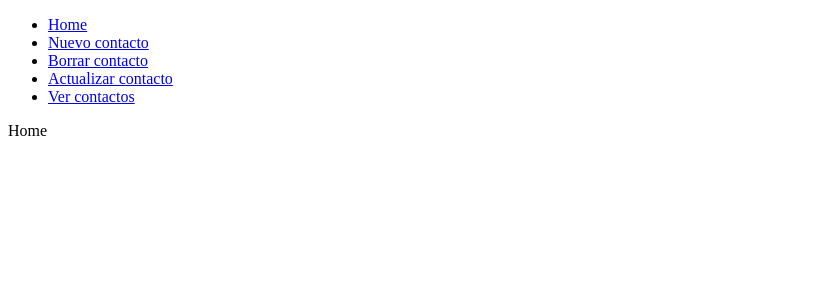
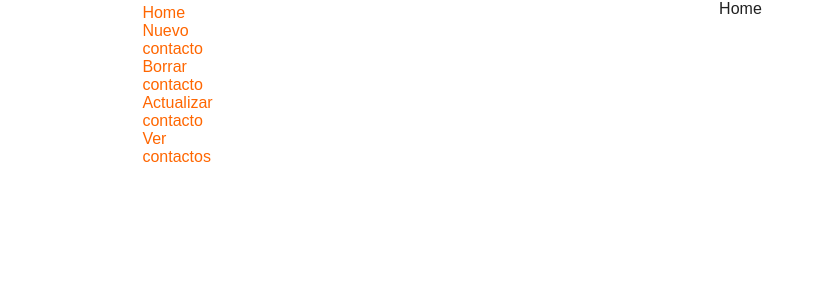
Before and after one commit to AlbertoCard/MyWeb, a PHP site: page /index.php?op=mis-contactos in a window 1280 px wide. Shown: the top 300 px of the page, without its empty margins (0-817 px from the left). Run offline with PHP 8.4, Linux system fonts and the light colour scheme.

Commit message:
mis_contactos - preparacion index

```diff
--- a/PHP/MisContactos/css/mis-contactos.css
+++ b/PHP/MisContactos/css/mis-contactos.css
@@ -0,0 +1,48 @@
+*{
+    border: 0;
+    margin: 0;
+}
+
+body{
+    background-color: #fff;
+    color: #212121;
+    font-family: Arial, Helvetica, sans-serif;
+    font-size: 16px;
+}
+
+a{
+    color: #f60;
+    text-decoration: none;
+}
+
+a:hover{
+    color: #7bbfd5;
+}
+
+nav, #principal {
+    display: inline-block;
+    font-size: 1em;
+    margin: .25em;
+    text-align: left;
+    width: 20%;
+    vertical-align: top;
+}
+
+ul{
+    list-style: none;
+}
+
+#principal{
+    margin: 0 auto;
+    text-align: center;
+}
+
+#contenido {
+    display: inline-block;
+    text-align: center;
+    width: 75%;
+}
+
+.cambio {
+    transition: all 2.5s ease-out;
+}
--- a/PHP/MisContactos/index.php
+++ b/PHP/MisContactos/index.php
@@ -33,7 +33,7 @@
     <link rel="stylesheet" href="css/mis-contactos.css">
 </head>
 <body>
-    <section id="contenido">
+    <section id="principal">
         <nav>
             <ul>
                 <li><a href="index.php" class="cambio">Home</a></li>
@@ -44,7 +44,7 @@
             </ul>
         </nav>
     </section>
-    <section id="principal">
+    <section id="contenido">
         <?php include($contenido)?>
     </section>
     <script src="js/mis-contactos.js"></script>
```
